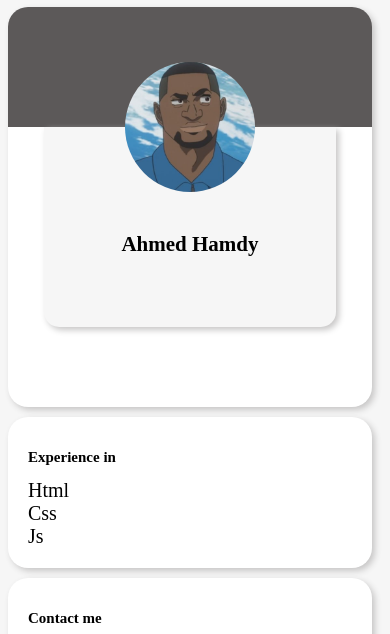
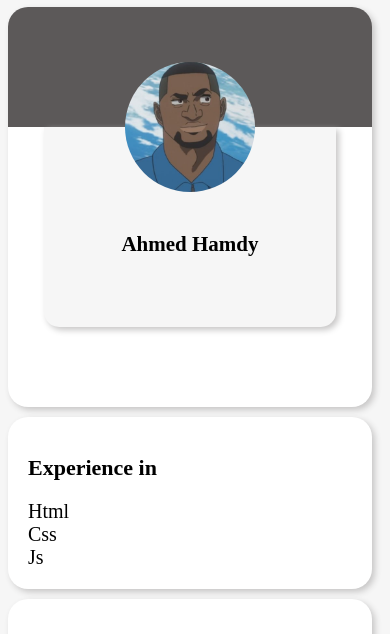
Before and after one commit to AhmedHamdy3/web-assignment2-, a plain HTML site: page index.html in a window 390 px wide. Shown: the part 161-795 px from the top of the page. Drawn offline with Linux system fonts and the light colour scheme.

Commit message:
initial commit for HTML assignment

```diff
--- a/master.css
+++ b/master.css
@@ -119,6 +119,9 @@ text-align: center;
         width:100%;
         float:none;
     }
+    .row .left-column .card>h2{
+        font-size: 30px;
+    }
     .row .right-column .card h2{
         font-size: 30px;
     }
@@ -144,6 +147,6 @@ text-align: center;
 @media screen and (max-width:991px)
 {
     .row .left-column .card>h2{
-    font-size:15px;
+    font-size:22px;
     }
 }
```
